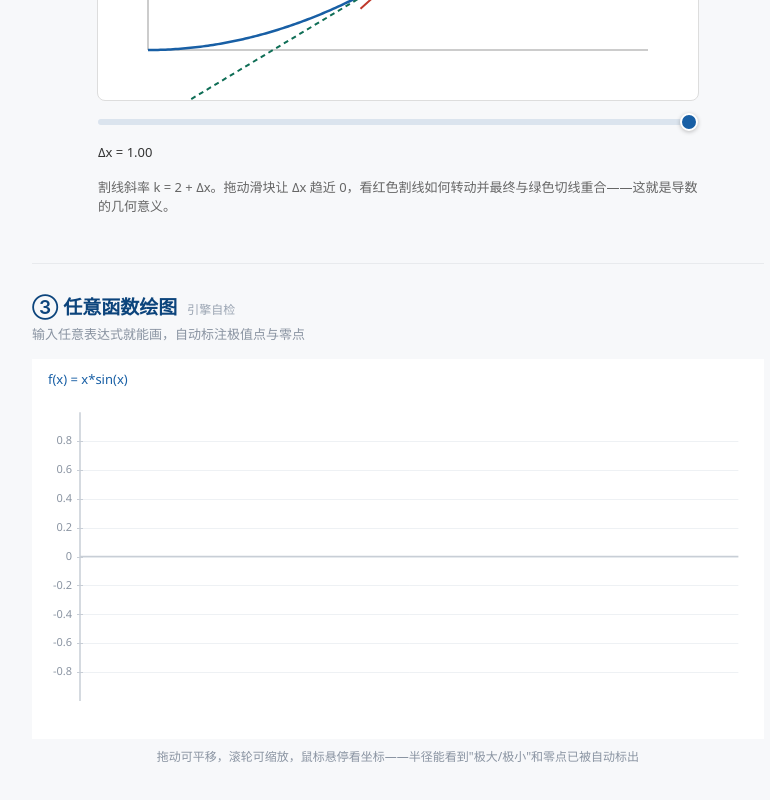
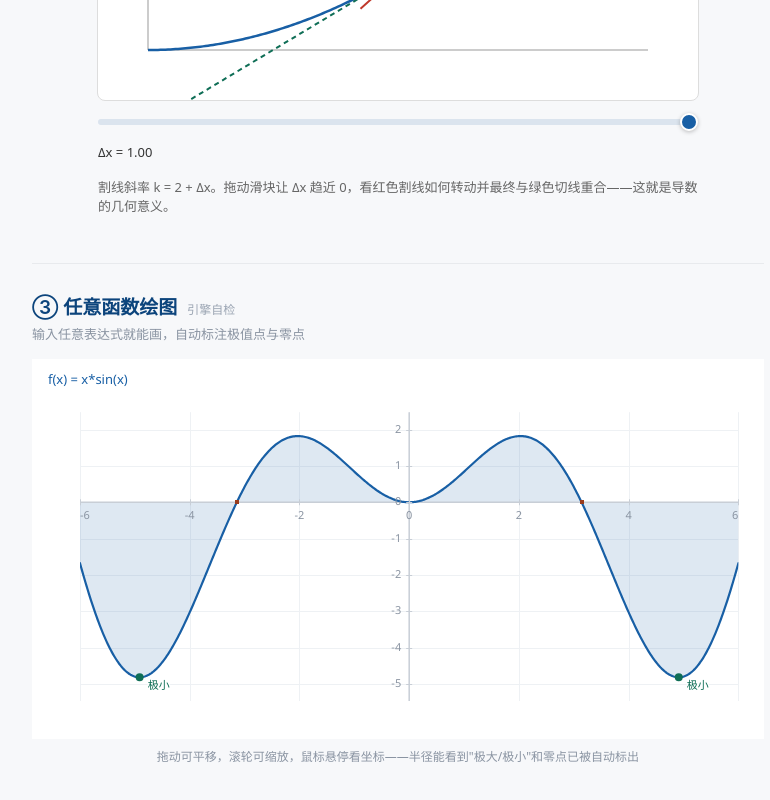
Before and after one commit to Silas-Sloy/math-viz-workshop, a React (Vite) app: page / in a window 1280 px wide. Shown: the part 1169-1969 px from the top of the page, without its empty margins (242-1012 px from the left). Built offline with nearby package versions, Linux system fonts and the light colour scheme.

Commit message:
fix: PlotCanvas 初始视角状态形状错误（数组误作对象），致曲线整体不渲染

```diff
--- a/src/components/plot/PlotCanvas.jsx
+++ b/src/components/plot/PlotCanvas.jsx
@@ -223,7 +223,7 @@ export default function PlotCanvas({ spec, height = DEFAULT_HEIGHT }) {
   )
 
   const [width, setWidth] = useState(0)
-  const [view, setView] = useState(baseDomain)
+  const [view, setView] = useState({ a: baseDomain[0], b: baseDomain[1] })
   const [hover, setHover] = useState(null)
   const [dragging, setDragging] = useState(false)
 
@@ -273,7 +273,7 @@ export default function PlotCanvas({ spec, height = DEFAULT_HEIGHT }) {
   }, [])
 
   useEffect(() => {
-    setView(baseDomain)
+    setView({ a: baseDomain[0], b: baseDomain[1] })
     setHover(null)
     setDragging(false)
     dragRef.current = null
```
Also changed, not shown: 1 other file (tests, documents, lock files or other folders).
